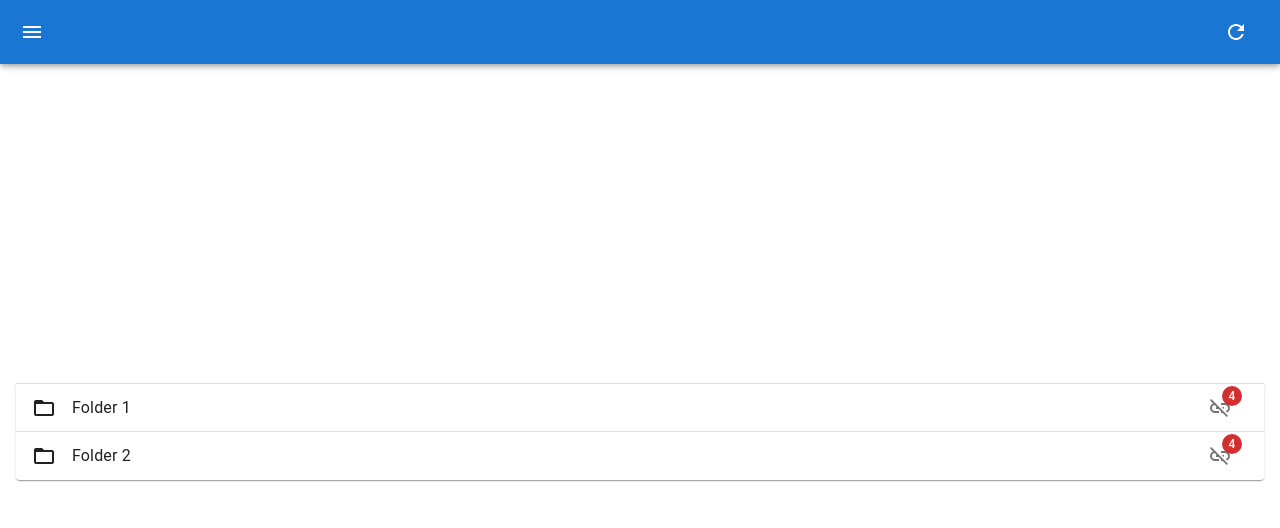
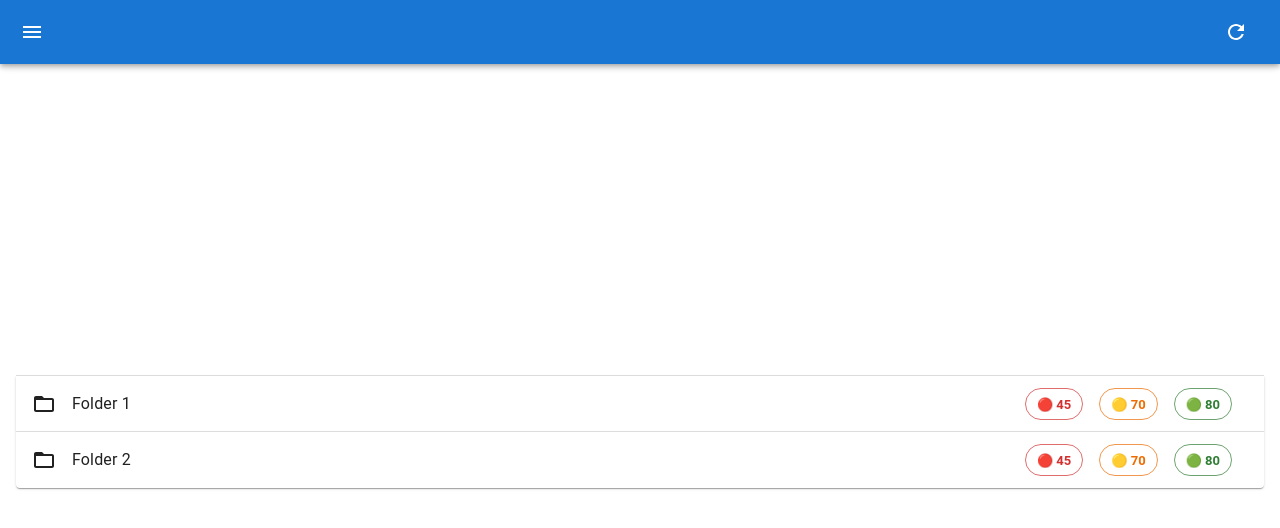
Before and after one commit to brunopk/wookmarks, a React (Vite) app: page /bookmarks in a window 1280 px wide. Shown: the top 528 px of the page. Built offline with nearby package versions, Linux system fonts and the light colour scheme.

Commit message:
Change folder indicators from badges to chips

```diff
--- a/src/components/pages/bookmarks/Folder.tsx
+++ b/src/components/pages/bookmarks/Folder.tsx
@@ -1,20 +1,18 @@
-import {ReactNode} from 'react'
-import { useState } from 'react'
-import { FolderOpen, LinkOff } from '@mui/icons-material'
+import { FolderOpen } from '@mui/icons-material'
 import Accordion from '@mui/material/Accordion'
-import Badge from '@mui/material/Badge'
 import AccordionDetails from '@mui/material/AccordionDetails'
 import AccordionSummary from '@mui/material/AccordionSummary'
+import Box from '@mui/material/Box'
+import Chip from '@mui/material/Chip'
 import List from '@mui/material/List'
+import Pagination from '@mui/material/Pagination'
+import { useTheme } from '@mui/material/styles'
 import Typography from '@mui/material/Typography'
-import Pagination from '@mui/material/Pagination'
-import Box from '@mui/material/Box'
-import { useTheme } from '@mui/material/styles';
-
+import { ReactNode, useState } from 'react'
 
 type BookmarkFolderProps = {
-  folderName: string,
-  index: number,
+  folderName: string
+  index: number
   pageSize: number
   children: ReactNode[]
 }
@@ -22,18 +20,17 @@ type BookmarkFolderProps = {
 function BookmarkFolder({ folderName, index, pageSize, children }: BookmarkFolderProps) {
   const theme = useTheme()
 
-  const [expanded, setExpanded] = useState<string | false>(false);
+  const [expanded, setExpanded] = useState<string | false>(false)
 
-  const handleChange =
-    (panel: string) => (_: React.SyntheticEvent, isExpanded: boolean) => {
-      setExpanded(isExpanded ? panel : false);
-    }
+  const handleChange = (panel: string) => (_: React.SyntheticEvent, isExpanded: boolean) => {
+    setExpanded(isExpanded ? panel : false)
+  }
 
-  const maxPages = Math.ceil(children.length/ pageSize)
+  const maxPages = Math.ceil(children.length / pageSize)
   const defaultPage = 1 as number
   const [currentPage, setCurrentPage] = useState<number>(defaultPage)
   const handlePaginationChange = (_: React.ChangeEvent<unknown>, value: number) => {
-    setCurrentPage(value);
+    setCurrentPage(value)
   }
   const currentPageItems = children.slice(
     (currentPage - 1) * pageSize,
@@ -51,19 +48,34 @@ function BookmarkFolder({ folderName, index, pageSize, children }: BookmarkFolde
             backgroundColor:
               theme.palette.mode == 'dark' ? 'rgba(255, 255, 255, 0.08)' : 'rgba(0, 0, 0, 0.04)'
           },
-          transition: 'background-color 0.3s',
+          transition: 'background-color 0.3s'
         }}
         aria-controls={`panel${index}bh-content`}
         id={`panel${index}bh-header`}
         onMouseDown={(event) => event.preventDefault()} // Prevents focus
       >
-        <FolderOpen sx={{ marginRight: '1rem' }} />
-        <Typography component="span" sx={{ display: 'flex', alignItems: 'flex-end', flexGrow: 1 }}>
+        <FolderOpen sx={{ marginRight: '1rem', height: 'auto' }} />
+        <Typography component="span" sx={{ display: 'flex', alignItems: 'center', flexGrow: 1 }}>
           {folderName}
         </Typography>
-        <Badge badgeContent={4} color="error" sx={{ marginRight: '1rem' }}>
-          <LinkOff color="action" />
-        </Badge>
+        <Chip
+          label="🔴 45"
+          sx={{ marginRight: '1rem', fontWeight: 'bold' }}
+          color="error"
+          variant="outlined"
+        />
+        <Chip
+          label="🟡 70"
+          sx={{ marginRight: '1rem', fontWeight: 'bold' }}
+          color="warning"
+          variant="outlined"
+        />
+        <Chip
+          label="🟢 80"
+          sx={{ marginRight: '1rem', fontWeight: 'bold' }}
+          color="success"
+          variant="outlined"
+        />
       </AccordionSummary>
       <AccordionDetails>
         <List component="nav" aria-labelledby="nested-list-subheader">
```
